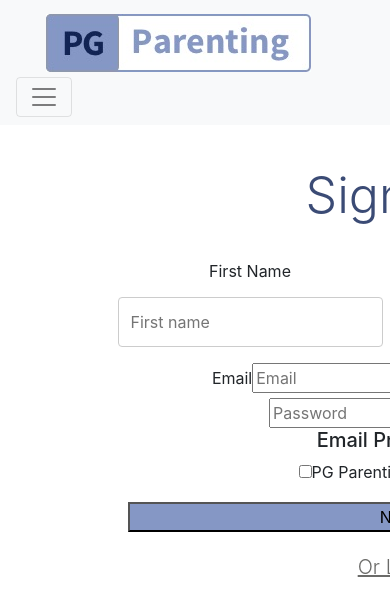
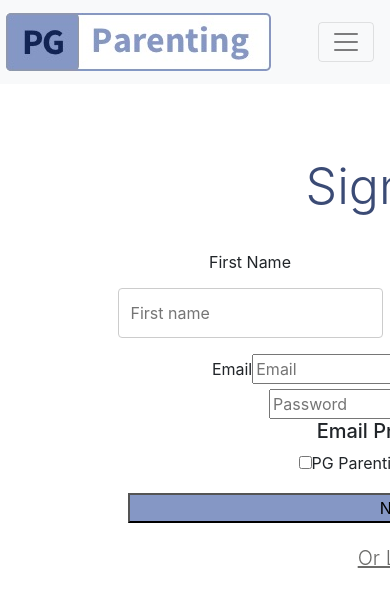
Before and after one commit to Brontesewell/pgparenting_client, a React (Create React App) app: page /signup-user in a window 390 px wide. Shown: the top 616 px of the page. Built offline with nearby package versions, Linux system fonts and the light colour scheme; no server answers.

Commit message:
navbar welcome responsive to iphone

```diff
--- a/src/App.css
+++ b/src/App.css
@@ -42,8 +42,8 @@ body {
 
 #welcome-image {
   float: top;
-  width: 100%; /* width of container */
-  height: 600px; /* height of container */
+  width: 100%;
+  height: 600px;
   object-fit: cover;
   position: center;
   overflow: hidden;
@@ -321,6 +321,23 @@ h2 {
   } */
 
 
+  @media only screen and (max-width: 355px) {
+    .navbar-brand {
+      margin-left: -40px;
+      width: 75%;
+    }
+  }
+
+  @media only screen and (max-width: 355px) {
+    #wecome-navbar {
+      height: 74px !important
+    }
+  }
+
+.navbar-brand{
+  margin-left: -10px;
+}
+
 .logo{
     margin-top: 1px;
     margin-left: 30px;
@@ -337,7 +354,7 @@ h2 {
 
 #wecome-navbar {
   background-color: white;
-  height: 95px;
+  height: 86px;
 }
 
 .nav-links {
--- a/src/containers/Welcome.js
+++ b/src/containers/Welcome.js
@@ -120,7 +120,7 @@ class Welcome extends Component {
                     className="Demo__some-network__share-button">
                     <FacebookIcon
                     size={32}
-          round />
+                    square />
                 </FacebookShareButton>
                 </div>
 
@@ -133,15 +133,3 @@ class Welcome extends Component {
 }
 
 export default Welcome;
-
-{/* <h4 className = 'pink-text'>Sign Up</h4>
-<Link to='/signup-user'><button className='waves-effect waves-light btn-large pink accent-3'>
-    Sign Up Now</button></Link>
-</div>
-</div>
-
-<div className="split right-side">
-<div className="centered">
-<h4 className = 'pink-text'>Sign In</h4>
-<Link to='/signin-user'><button className='waves-effect waves-light btn-large pink accent-3'>
-    Sign In Now</button></Link> */}
--- a/src/containers/WelcomeNav.js
+++ b/src/containers/WelcomeNav.js
@@ -9,7 +9,8 @@ const WelcomeNav = () =>  {
 
 
                     <Navbar bg="light" expand="lg" className="navbar-welcome-page">
-                    <Navbar.Brand href="/"><img className="logo" alt="Logo" src={Logo}/></Navbar.Brand>
+                    {/* <Navbar.Brand href="/"><img className="logo" alt="Logo" src={Logo}/></Navbar.Brand> */}
+                    <Navbar.Brand className="navbar-brand-small" href="/"><img className="logo-small" alt="Logo" src={Logo}/></Navbar.Brand>
                     <Navbar.Toggle aria-controls="basic-navbar-nav" />
                     <Navbar.Collapse id="basic-navbar-nav">
                         <Nav className="ml-auto">
```
Lines whose indentation alone changed are shown as unchanged.
